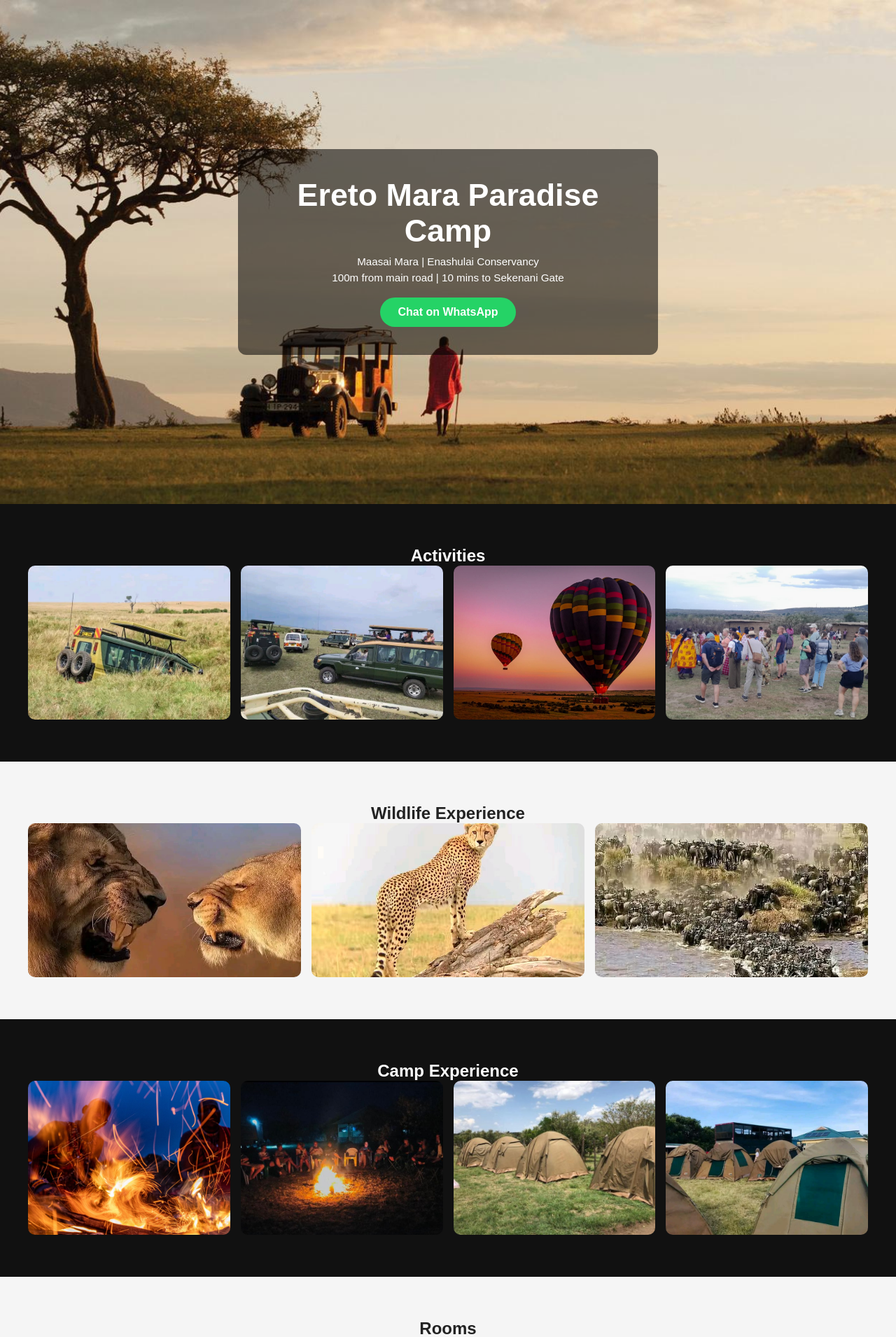
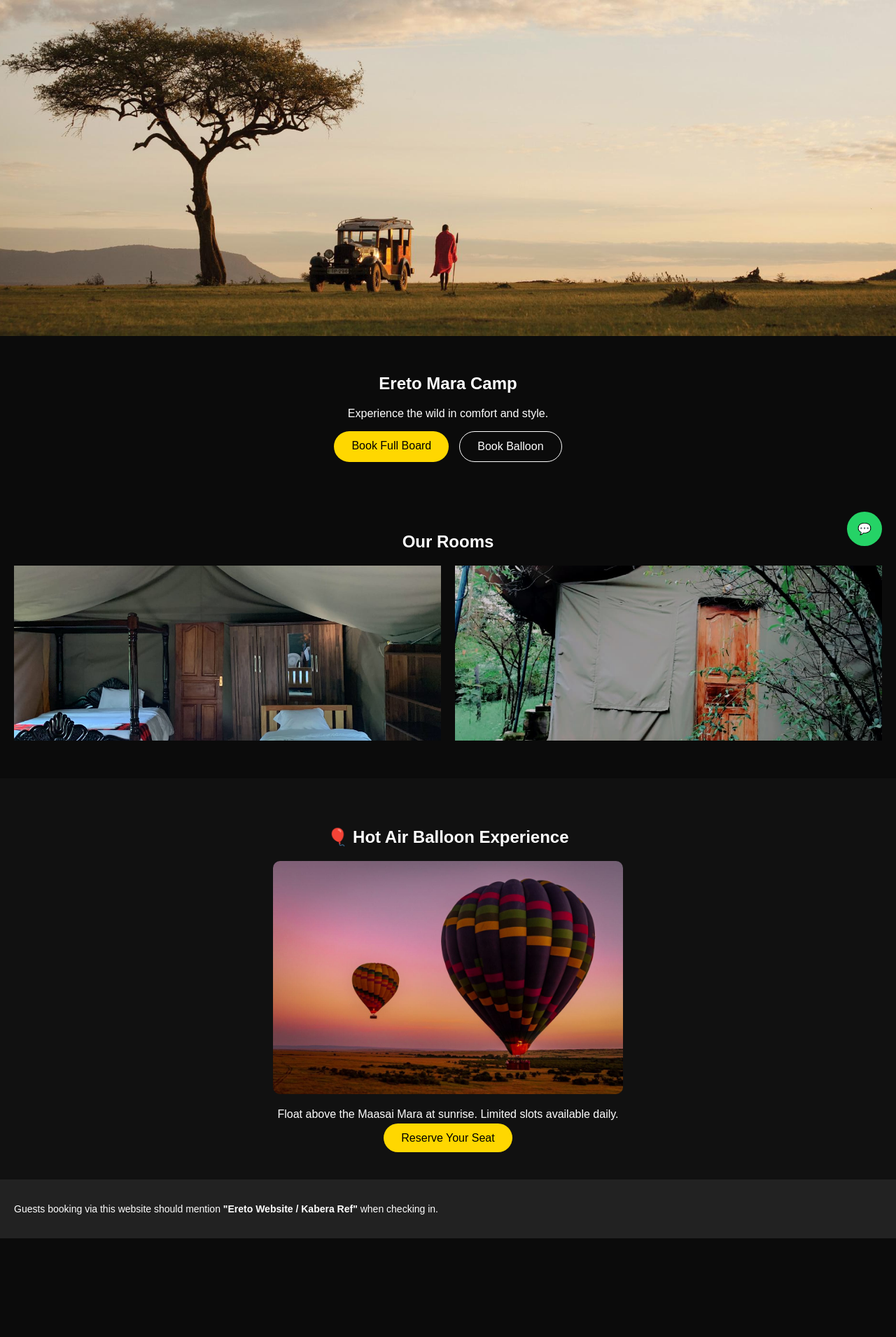
Before and after one commit to kabera26/ereto-mara-pitch, a React (Vite) app: page / in a window 1280 px wide. Shown: the top 1910 px of the page at 70% size. After the commit the page ends 1769 px from the top, so only its background shows below. Built offline with nearby package versions, Linux system fonts and the light colour scheme.

Commit message:
final working build with tracking

```diff
--- a/src/App.css
+++ b/src/App.css
@@ -1,180 +1,100 @@
-/* RESET */
-* {
+body {
   margin: 0;
-  padding: 0;
-  box-sizing: border-box;
+  font-family: Arial, sans-serif;
+  background: #0b0b0b;
+  color: white;
+  overflow-x: hidden;
 }
 
-/* BODY */
-body {
-  font-family: Arial, sans-serif;
-  background: #f5f5f5;
-  color: #222;
-}
-
-/* HERO SECTION */
-.hero {
-  height: 90vh;
-  background-size: cover;
-  background-position: center;
-  display: flex;
-  align-items: center;
-  justify-content: center;
-}
-
-.hero-overlay {
-  background: rgba(0, 0, 0, 0.55);
-  padding: 40px;
-  border-radius: 12px;
-  text-align: center;
-  color: white;
-  max-width: 600px;
-}
-
-/* 🔥 THIS IS THE FIX */
-.hero-text {
-  display: flex;
-  flex-direction: column;
-  gap: 6px;
-  margin-top: 10px;
-  font-size: 0.95rem;
+/* HERO */
+.hero img {
+  width: 100%;
+  height: 60vh;
+  object-fit: cover;
 }
 
 /* HERO TEXT */
-.hero h1 {
-  font-size: 2.8rem;
+.hero-text {
+  text-align: center;
+  padding: 30px;
 }
 
-.hero p {
-  margin-top: 5px;
+.hero-buttons {
+  display: flex;
+  justify-content: center;
+  gap: 15px;
 }
 
-/* WHATSAPP BUTTON */
-.whatsapp-btn {
-  display: inline-block;
-  margin-top: 20px;
+/* BUTTONS */
+.btn {
   padding: 12px 25px;
-  background: #25D366;
-  color: white;
   border-radius: 25px;
   text-decoration: none;
-  font-weight: bold;
-  transition: 0.3s;
 }
 
-.whatsapp-btn:hover {
-  background: #1ebe5d;
-  transform: scale(1.05);
+.primary {
+  background: gold;
+  color: black;
+}
+
+.secondary {
+  border: 1px solid white;
+  color: white;
 }
 
 /* SECTIONS */
 .section {
-  padding: 60px 20px;
+  padding: 50px 20px;
   text-align: center;
 }
 
 .section.dark {
   background: #111;
-  color: white;
 }
 
-/* GRID LAYOUT */
+/* GRID */
 .grid {
   display: grid;
   grid-template-columns: repeat(auto-fit, minmax(250px, 1fr));
-  gap: 15px;
-  max-width: 1200px;
-  margin: auto;
+  gap: 20px;
 }
 
-.grid img {
+/* CARDS */
+.card img {
   width: 100%;
-  height: 220px;
+  height: 250px;
   object-fit: cover;
-  border-radius: 10px;
-  transition: 0.3s;
+  transition: 0.4s;
 }
 
-.grid img:hover {
+.card:hover img {
   transform: scale(1.05);
 }
 
-/* RATES */
-.rates-container {
-  display: flex;
-  gap: 20px;
-  justify-content: center;
-  flex-wrap: wrap;
+/* BALLOON */
+.balloon-img {
+  width: 100%;
+  max-width: 500px;
+  margin: 20px auto;
+  display: block;
+  border-radius: 10px;
 }
 
-.rate-box {
-  background: white;
+/* TRACKING */
+.tracking {
+  background: #222;
   padding: 20px;
-  border-radius: 10px;
-  width: 250px;
-  box-shadow: 0 4px 10px rgba(0,0,0,0.1);
+  font-size: 14px;
 }
 
-.section.dark .rate-box {
-  background: #222;
+/* WHATSAPP */
+.whatsapp {
+  position: fixed;
+  bottom: 20px;
+  right: 20px;
+  background: #25D366;
+  padding: 15px;
+  border-radius: 50%;
   color: white;
+  text-decoration: none;
 }
-
-/* BOOKING */
-.booking-box {
-  display: flex;
-  flex-direction: column;
-  gap: 12px;
-  max-width: 400px;
-  margin: auto;
-}
-
-.booking-box input {
-  padding: 12px;
-  border-radius: 8px;
-  border: none;
-}
-
-.booking-box button {
-  padding: 12px;
-  background: #25D366;
-  border: none;
-  color: white;
-  font-weight: bold;
-  border-radius: 8px;
-  cursor: pointer;
-  transition: 0.3s;
-}
-
-.booking-box button:hover {
-  background: #1ebe5d;
-}
-
-/* TESTIMONIALS */
-.testimonials {
-  display: flex;
-  gap: 20px;
-  justify-content: center;
-  flex-wrap: wrap;
-}
-
-.testimonial {
-  background: white;
-  padding: 20px;
-  border-radius: 10px;
-  width: 250px;
-  box-shadow: 0 4px 10px rgba(0,0,0,0.1);
-}
-
-.section.dark .testimonial {
-  background: #222;
-  color: white;
-}
-
-/* FOOTER */
-.footer {
-  background: black;
-  color: white;
-  padding: 20px;
-  text-align: center;
-}
--- a/src/App.jsx
+++ b/src/App.jsx
@@ -1,148 +1,106 @@
 import "./App.css";
 
 // HERO
-import mara1 from "./assets/mara1.jpg";
+import hero from "./assets/mara1.jpg";
 
-// ACTIVITIES
-import drive1 from "./assets/landcruiser-drive1.jpg";
-import drive2 from "./assets/landcruiser-drive2.jpg";
-import balloon from "./assets/hotair-balloon.jpg";
-import manyatta from "./assets/manyatta.jpg";
-
-// WILDLIFE
-import lion from "./assets/lion.jpg";
-import cheetah from "./assets/cheetah.jpg";
-import wildebeest from "./assets/wildebeest.jpg";
-
-// CAMP
-import campfire1 from "./assets/campfire1.jpg";
-import campfire2 from "./assets/campfire2.jpg";
-import tent1 from "./assets/tent1.jpg";
-import tent2 from "./assets/tent2.jpg";
-
-// ROOMS
+// ROOMS (FIXED PATHS)
 import room1 from "./assets/rooms/room1.jpg";
 import room2 from "./assets/rooms/room2.jpg";
-import room3 from "./assets/rooms/room3.jpg";
 
-// GUESTS
-import guest1 from "./assets/guests/guest1.jpg";
-import guest2 from "./assets/guests/guest2.jpg";
-import guest3 from "./assets/guests/guest3.jpg";
-import guest4 from "./assets/guests/guest4.jpg";
+// BALLOON
+import balloon from "./assets/hotair-balloon.jpg";
 
 function App() {
   return (
-    <div>
+    <div className="app">
 
       {/* HERO */}
-      <div
-        className="hero"
-        style={{ backgroundImage: `url(${mara1})` }}
-      >
-        <div className="hero-overlay">
-          <h1>Ereto Mara Paradise Camp</h1>
-
-          <div className="hero-text">
-            <span>Maasai Mara | Enashulai Conservancy</span>
-            <span>100m from main road | 10 mins to Sekenani Gate</span>
-          </div>
-
-          <a
-            href="https://wa.me/254114835315"
-            target="_blank"
-            rel="noopener noreferrer"
-            className="whatsapp-btn"
-          >
-            Chat on WhatsApp
-          </a>
-        </div>
-      </div>
-
-      {/* ACTIVITIES */}
-      <section className="section dark">
-        <h2>Activities</h2>
-        <div className="grid">
-          <img src={drive1} alt="Game drive" />
-          <img src={drive2} alt="Safari drive" />
-          <img src={balloon} alt="Hot air balloon" />
-          <img src={manyatta} alt="Maasai visit" />
-        </div>
+      <section className="hero">
+        <img src={hero} alt="Ereto Mara" />
       </section>
 
-      {/* WILDLIFE */}
-      <section className="section">
-        <h2>Wildlife Experience</h2>
-        <div className="grid">
-          <img src={lion} alt="Lion" />
-          <img src={cheetah} alt="Cheetah" />
-          <img src={wildebeest} alt="Wildebeest" />
-        </div>
-      </section>
+      {/* HERO TEXT */}
+      <section className="hero-text">
+        <h1>Ereto Mara Camp</h1>
+        <p>Experience the wild in comfort and style.</p>
 
-      {/* CAMP EXPERIENCE */}
-      <section className="section dark">
-        <h2>Camp Experience</h2>
-        <div className="grid">
-          <img src={campfire1} alt="Campfire" />
-          <img src={campfire2} alt="Campfire night" />
-          <img src={tent1} alt="Tent" />
-          <img src={tent2} alt="Tent view" />
+        <div className="hero-buttons">
+
+          {/* FULL BOARD */}
+          <a
+            href="https://wa.me/254104600866?text=Hello%20I%20want%20to%20book%20Full%20Board%20via%20Ereto%20website%20(Kabera%20ref)"
+            target="_blank"
+            rel="noreferrer"
+            className="btn primary"
+          >
+            Book Full Board
+          </a>
+
+          {/* BALLOON */}
+          <a
+            href="https://wa.me/254104600866?text=Hello%20I%20want%20to%20book%20Hot%20Air%20Balloon%20via%20Ereto%20website%20(Kabera%20ref)"
+            target="_blank"
+            rel="noreferrer"
+            className="btn secondary"
+          >
+            Book Balloon
+          </a>
+
         </div>
       </section>
 
       {/* ROOMS */}
       <section className="section">
-        <h2>Rooms</h2>
+        <h2>Our Rooms</h2>
+
         <div className="grid">
-          <img src={room1} alt="Room 1" />
-          <img src={room2} alt="Room 2" />
-          <img src={room3} alt="Room 3" />
-        </div>
-      </section>
-
-      {/* GUEST EXPERIENCE */}
-      <section className="section dark">
-        <h2>Guest Experience</h2>
-        <div className="grid">
-          <img src={guest1} alt="Guest 1" />
-          <img src={guest2} alt="Guest 2" />
-          <img src={guest3} alt="Guest 3" />
-          <img src={guest4} alt="Guest 4" />
-        </div>
-      </section>
-
-      {/* RATES */}
-      <section className="section">
-        <h2>Rates (Full Board)</h2>
-
-        <div className="rates-container">
-          <div className="rate-box">
-            <h3>High Season</h3>
-            <p>Single – $100</p>
-            <p>Double – $140</p>
-            <p>Twin – $140</p>
-            <p>Triple – $185</p>
-            <p>AirBnB – $140</p>
-            <p>Tent – $12</p>
+          <div className="card">
+            <img src={room1} alt="Room 1" />
           </div>
 
-          <div className="rate-box">
-            <h3>Low Season</h3>
-            <p>Single – $62</p>
-            <p>Double – $93</p>
-            <p>Twin – $93</p>
-            <p>Triple – $140</p>
-            <p>AirBnB – $100</p>
-            <p>Tent – $12</p>
+          <div className="card">
+            <img src={room2} alt="Room 2" />
           </div>
         </div>
       </section>
 
-      {/* FOOTER */}
-      <footer className="footer">
-        <p>© 2026 Ereto Mara Paradise Camp</p>
-      </footer>
+      {/* BALLOON */}
+      <section className="section dark">
+        <h2>🎈 Hot Air Balloon Experience</h2>
+
+        <img src={balloon} alt="Balloon" className="balloon-img" />
+
+        <p>
+          Float above the Maasai Mara at sunrise. Limited slots available daily.
+        </p>
+
+        <a
+          href="https://wa.me/254104600866?text=Hello%20I%20want%20to%20reserve%20Hot%20Air%20Balloon%20via%20Ereto%20website%20(Kabera%20ref)"
+          target="_blank"
+          rel="noreferrer"
+          className="btn primary"
+        >
+          Reserve Your Seat
+        </a>
+      </section>
+
+      {/* TRACKING NOTICE */}
+      <section className="tracking">
+        <p>
+          Guests booking via this website should mention
+          <strong> "Ereto Website / Kabera Ref"</strong> when checking in.
+        </p>
+      </section>
+
+      {/* WHATSAPP FLOAT */}
+      <a
+        href="https://wa.me/254104600866?text=Hello%20I%20am%20interested%20in%20Ereto%20Mara%20via%20your%20website"
+        className="whatsapp"
+        target="_blank"
+        rel="noreferrer"
+      >
+        💬
+      </a>
 
     </div>
   );
```
